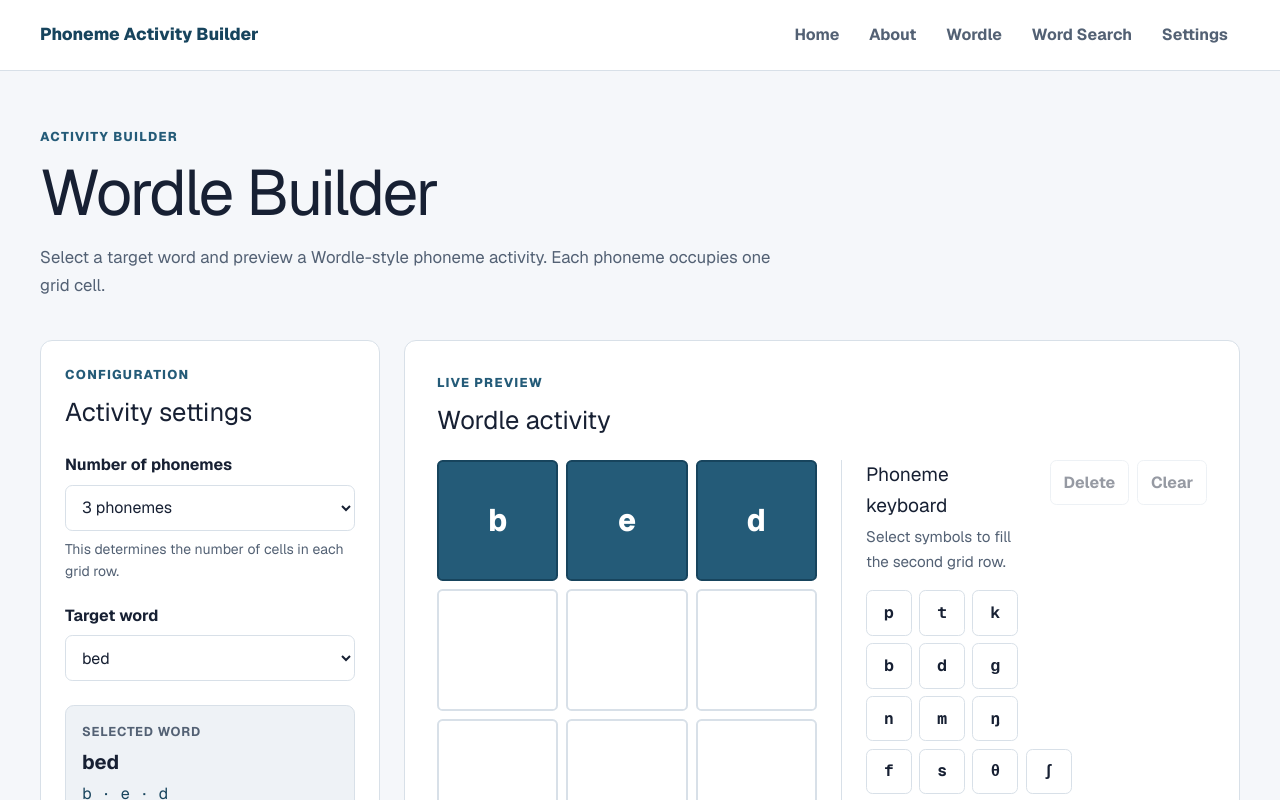
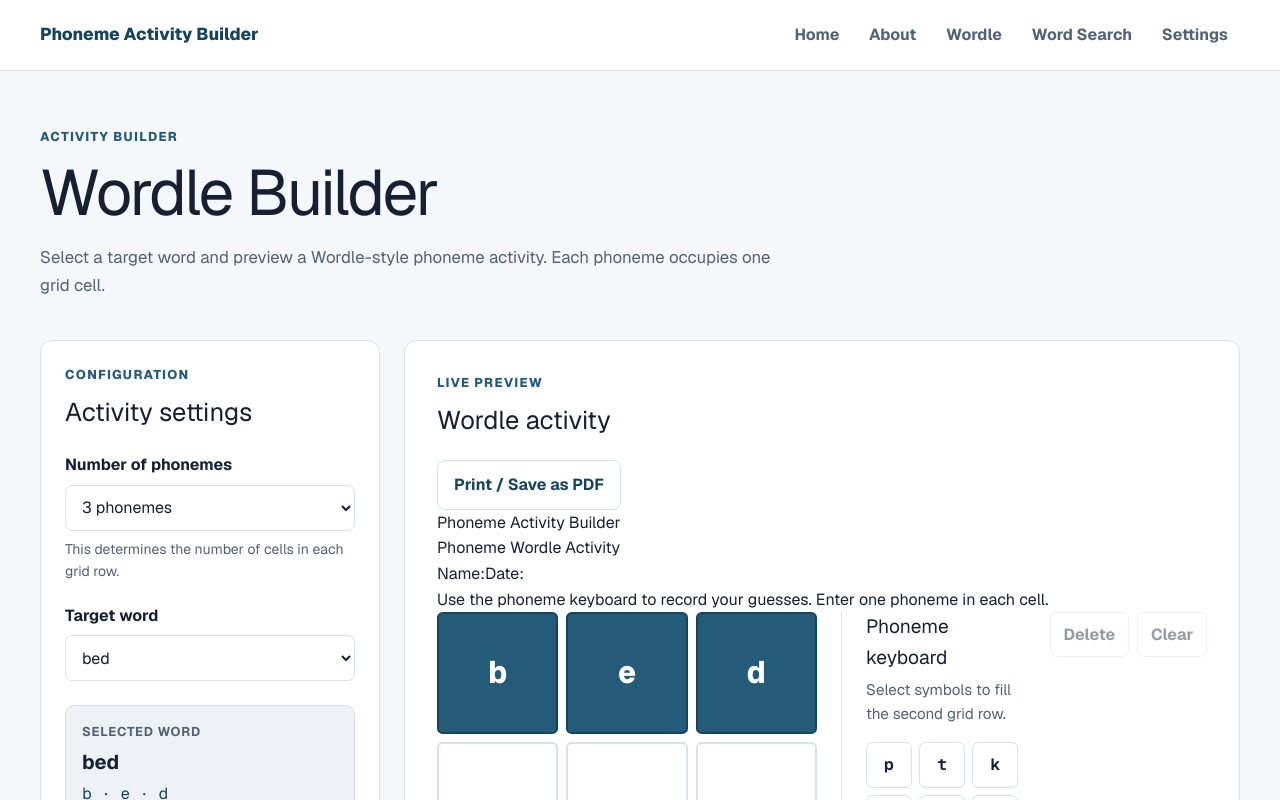
Before and after one commit to AnisaAhmovic/phoneme-activity-builder, a Next.js app: page /wordle in a window 1280 px wide. Shown: the top 800 px of the page. Built offline with nearby package versions, Linux system fonts and the light colour scheme.

Commit message:
Add Wordle print export

```diff
--- a/src/components/wordle/WordleBuilder.tsx
+++ b/src/components/wordle/WordleBuilder.tsx
@@ -3,6 +3,7 @@
 import { useState } from "react";
 import type { ChangeEvent } from "react";
 
+import PrintButton from "@/components/export/PrintButton";
 import { getWordsByPhonemeCount } from "@/data/phonemeCorpus";
 import { PHONEME_KEYBOARD_ROWS } from "@/data/phonemeKeyboard";
 import type { PhonemeCount } from "@/types/phoneme";
@@ -126,10 +127,34 @@
         aria-labelledby="wordle-preview-heading"
         className="wordle-builder__preview"
       >
-        <div className="section-heading">
-          <p className="eyebrow">Live preview</p>
-          <h2 id="wordle-preview-heading">Wordle activity</h2>
+        <div className="activity-preview-heading">
+          <div className="section-heading">
+            <p className="eyebrow">Live preview</p>
+            <h2 id="wordle-preview-heading">Wordle activity</h2>
+          </div>
+
+          <div className="export-actions">
+            <PrintButton
+              label="Print / Save as PDF"
+              mode="wordle-activity"
+            />
+          </div>
         </div>
+
+        <header aria-hidden="true" className="print-sheet-header">
+          <p className="print-sheet-header__eyebrow">
+            Phoneme Activity Builder
+          </p>
+          <h1>Phoneme Wordle Activity</h1>
+          <div className="print-student-fields">
+            <span>Name:</span>
+            <span>Date:</span>
+          </div>
+          <p className="print-sheet-instructions">
+            Use the phoneme keyboard to record your guesses. Enter one phoneme
+            in each cell.
+          </p>
+        </header>
 
         <div className="wordle-workspace">
           <div className="wordle-board">
```
